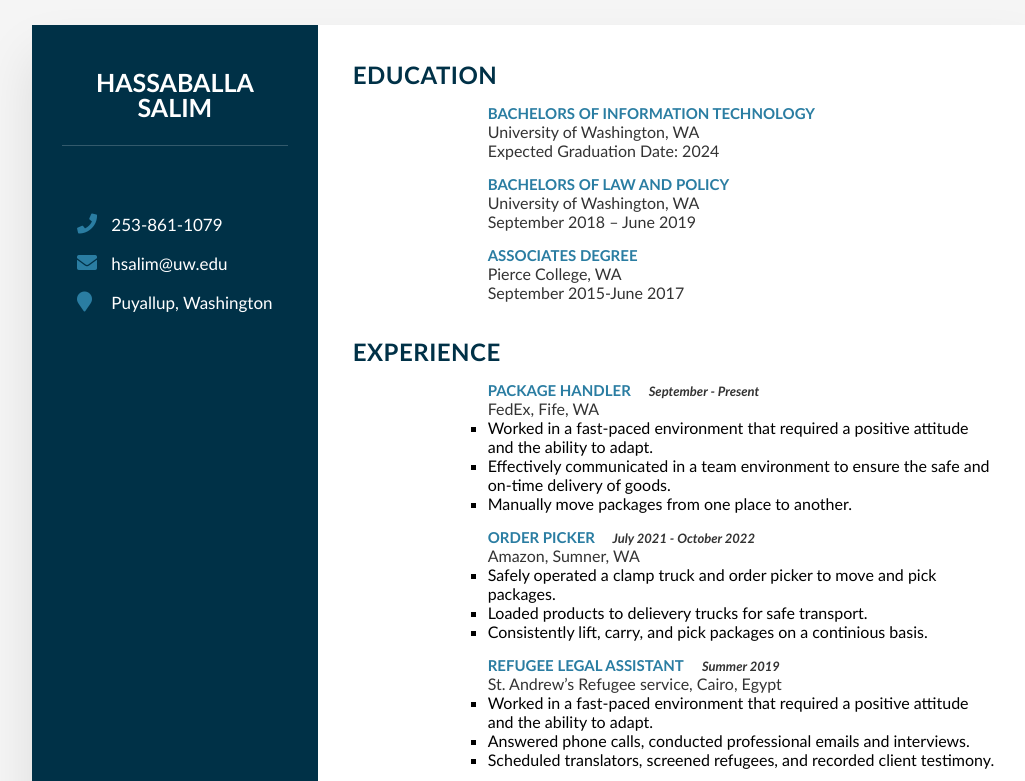
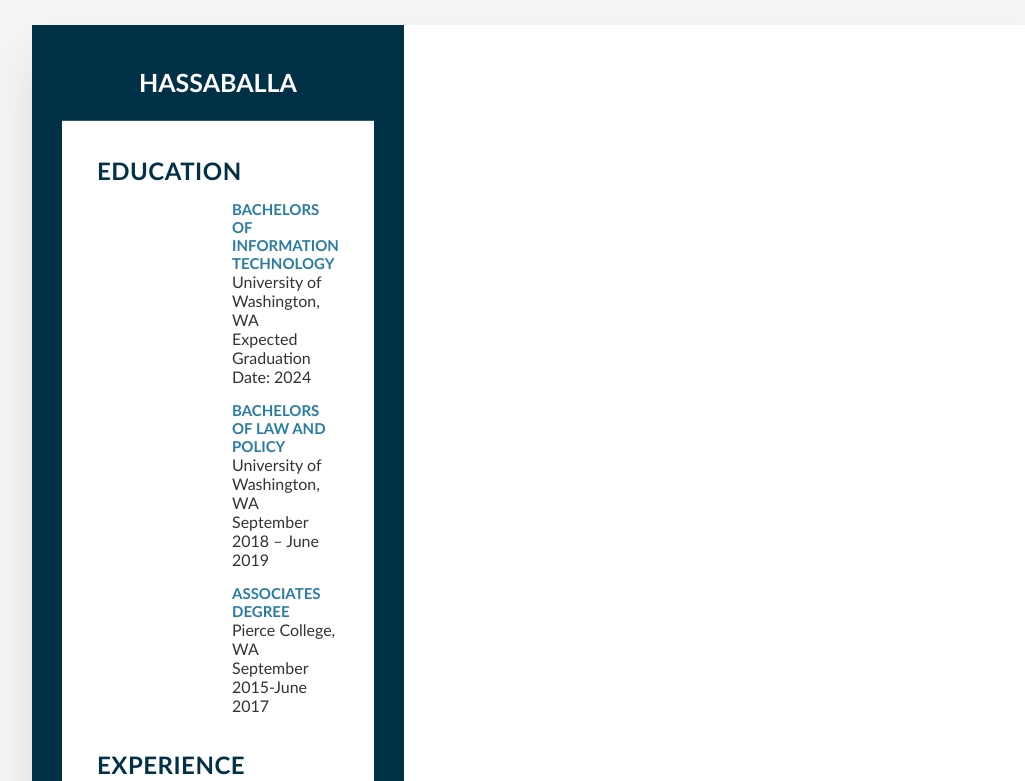
Before and after one commit to hsalim18/Portfolio-Website, a plain HTML site: page Resume.html in a window 1280 px wide. Shown: the top 781 px of the page, without its empty margins (108-1133 px from the left). Drawn offline with Linux system fonts and the light colour scheme.

Commit message:
Update Resume.html

```diff
--- a/Resume.html
+++ b/Resume.html
@@ -11,28 +11,7 @@
       <div class="nametext">
         <div>
         </div>
-        <h2>Hassaballa Salim</h2>
-      </div>
-      <div class="contactInfo">
-        <ul>
-          <li>
-            <span class="icon"><i class="fa fa-phone"></i></span>
-            <span class="text">253-861-1079</span>
-          </li>
-          <li>
-            <span class="icon"><i class="fas fa-envelope"></i></span>
-            <span class="text">hsalim@uw.edu</span>
-          </li>
-          <li>
-
-          <li>
-            <span class="icon"><i class="fa fa-map-marker"></i></span>
-            <span class="text">Puyallup, Washington</span>
-          </li>
-        </ul>
-      </div>
-      <div>
-      </div>
+        <h2>Hassaballa</h2>
 
     </div>
     <div class="right-side">
```
